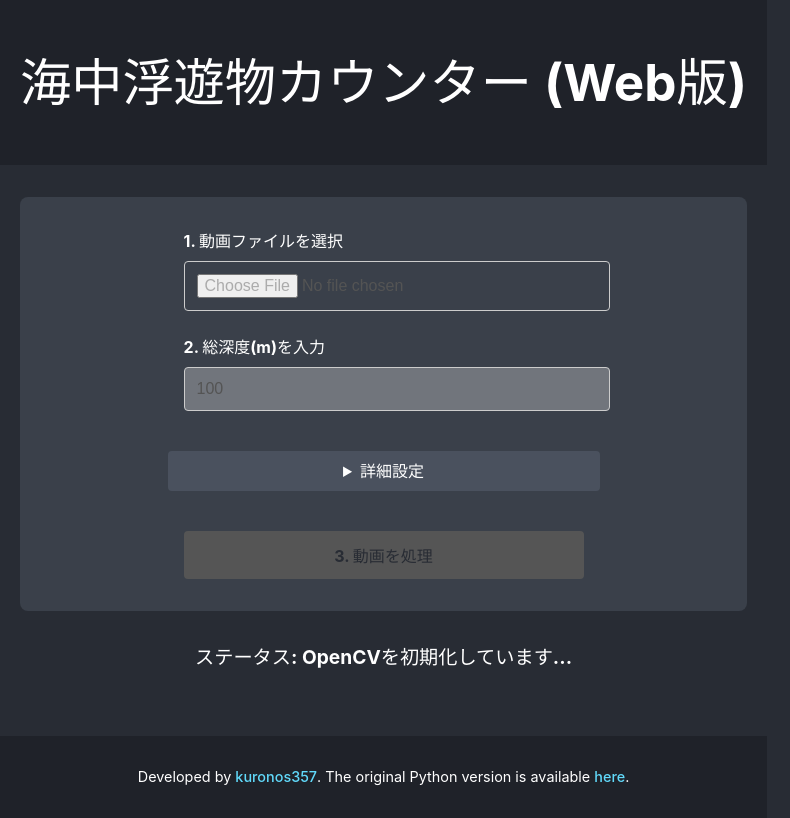
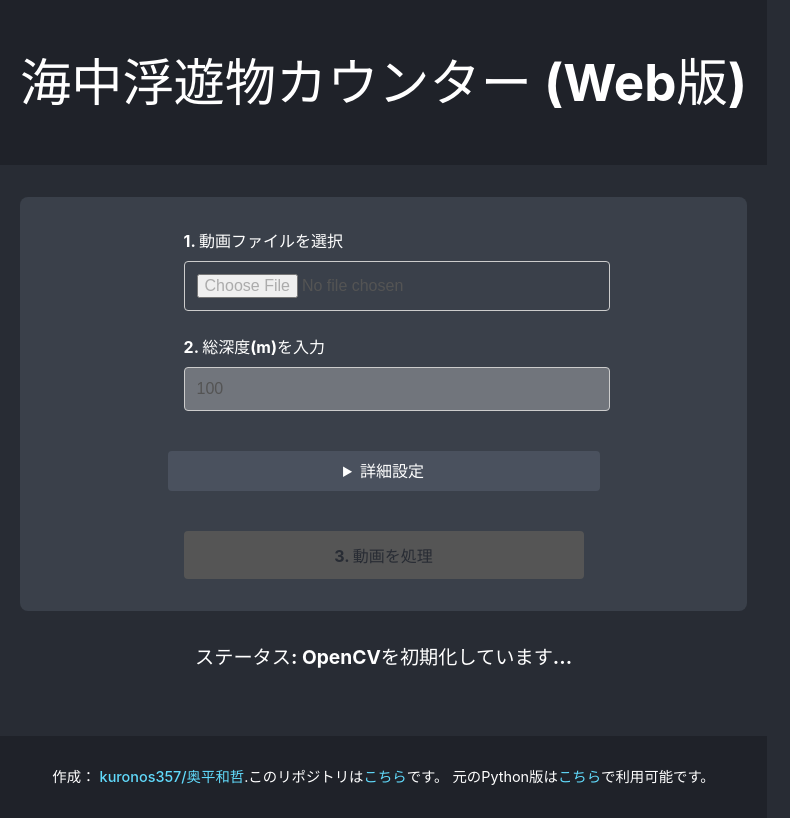
Before and after one commit to kuronos357/marine-object-counter-web, a React (Vite) app: page / in a window 1280 px wide. Shown: the whole page, without its empty margins (0-790 px from the left). Built offline with nearby package versions, Linux system fonts and the light colour scheme.

Commit message:
表記追加

```diff
--- a/src/App.tsx
+++ b/src/App.tsx
@@ -152,8 +152,9 @@ function App() {
       </main>
       <footer className="App-footer">
         <p>
-          Developed by <a href="https://github.com/kuronos357" target="_blank" rel="noopener noreferrer">kuronos357</a>.
-          {' '}The original Python version is available <a href="https://github.com/kuronos357/marine-object-counter" target="_blank" rel="noopener noreferrer">here</a>.
+          作成： <a href="https://github.com/kuronos357" target="_blank" rel="noopener noreferrer">kuronos357/奥平和哲</a>.
+          {``}このリポジトリは<a href="https://github.com/kuronos357/marine-object-counter-web" target="_blank" rel="noopener noreferrer">こちら</a>です。
+          {' '}元のPython版は<a href="https://github.com/kuronos357/marine-object-counter" target="_blank" rel="noopener noreferrer">こちら</a>で利用可能です。
         </p>
       </footer>
     </div>
```
